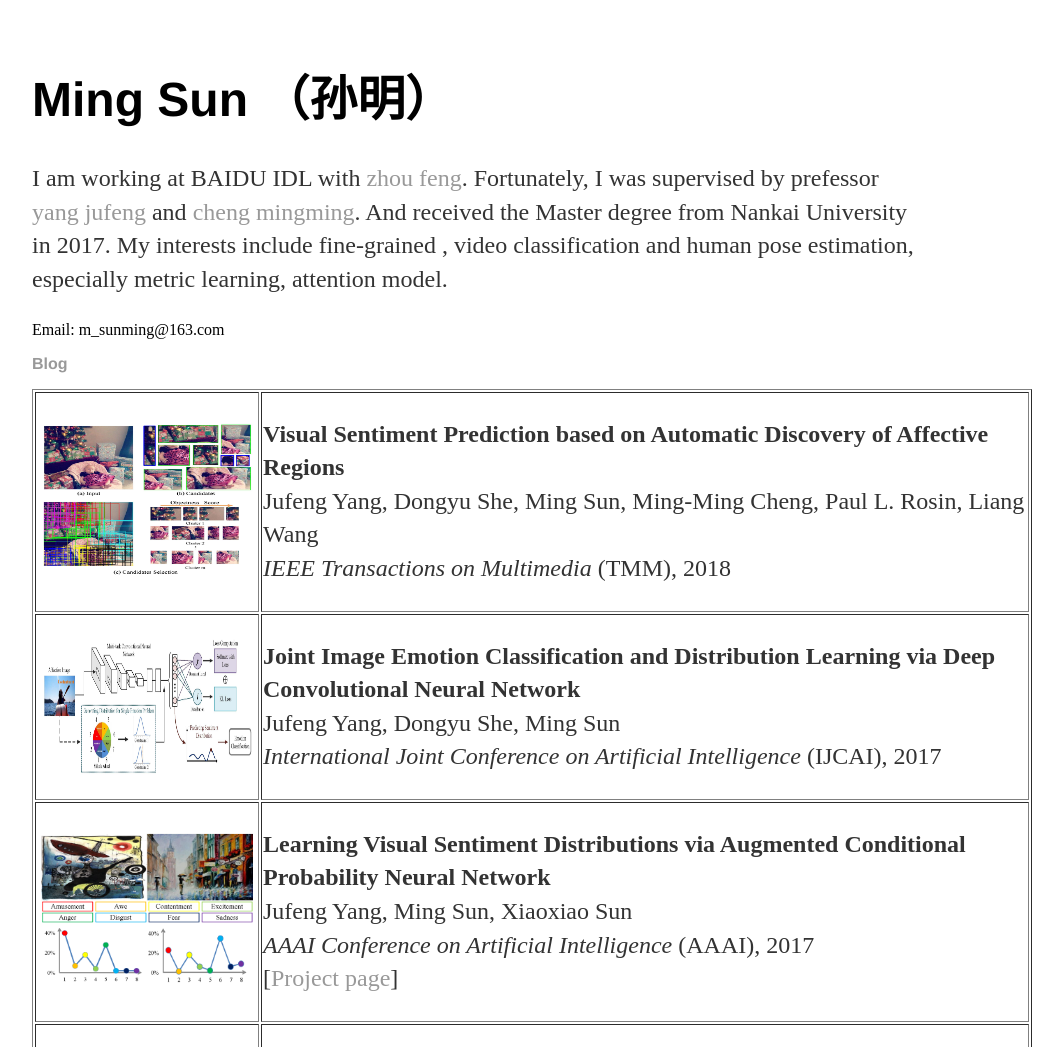
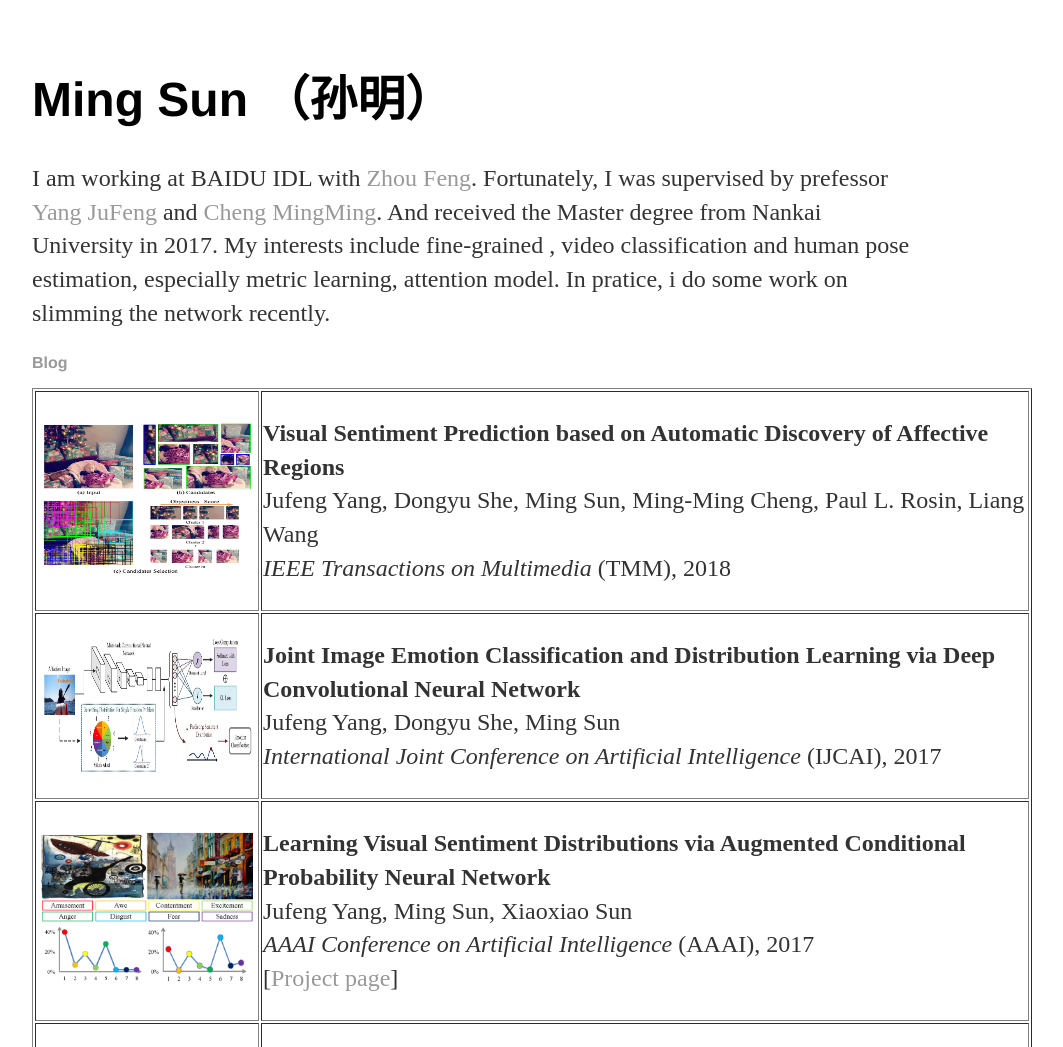
Before and after one commit to msunming/msunming.github.io, a Jekyll site: the page index.html, which Jekyll copies as it is, in a window 1280 px wide, cut to the strip 0-1047 px from the top of the page. Shown: the whole strip, without its empty margins (160-1223 px from the left). Built offline with Jekyll 4.4.1, drawn with Linux system fonts in a browser that asks for light colours.

Commit message:
Update index.html

```diff
--- a/index.html
+++ b/index.html
@@ -8,16 +8,14 @@
 		<body>
 		<div id="content">
 		<h1>Ming Sun （孙明）</h1>
-		<p> I am working at BAIDU IDL with <a href="http://f-zhou.com/">zhou feng</a>.
-			Fortunately, I was supervised by prefessor <a href="http://cv.nankai.edu.cn/">yang jufeng</a> and <a href="http://mmcheng.net/zh/cmm/">cheng mingming</a>.
+		<p> I am working at BAIDU IDL with <a href="http://f-zhou.com/">Zhou Feng</a>.
+			Fortunately, I was supervised by prefessor <a href="http://cv.nankai.edu.cn/">Yang JuFeng</a> and <a href="http://mmcheng.net/zh/cmm/">Cheng MingMing</a>.
 			And received the Master degree from Nankai University in 2017.
 			My interests include fine-grained , video classification and human pose estimation, especially metric learning, attention model.
+			In pratice, i do some work on slimming the network recently.
 		</p>
 
 	</div>
-
-
-	Email: m_sunming@163.com <br>
 			<nav>
 	    		<ul>
 	        		<li><a href="/blog">Blog</a></li>
```
